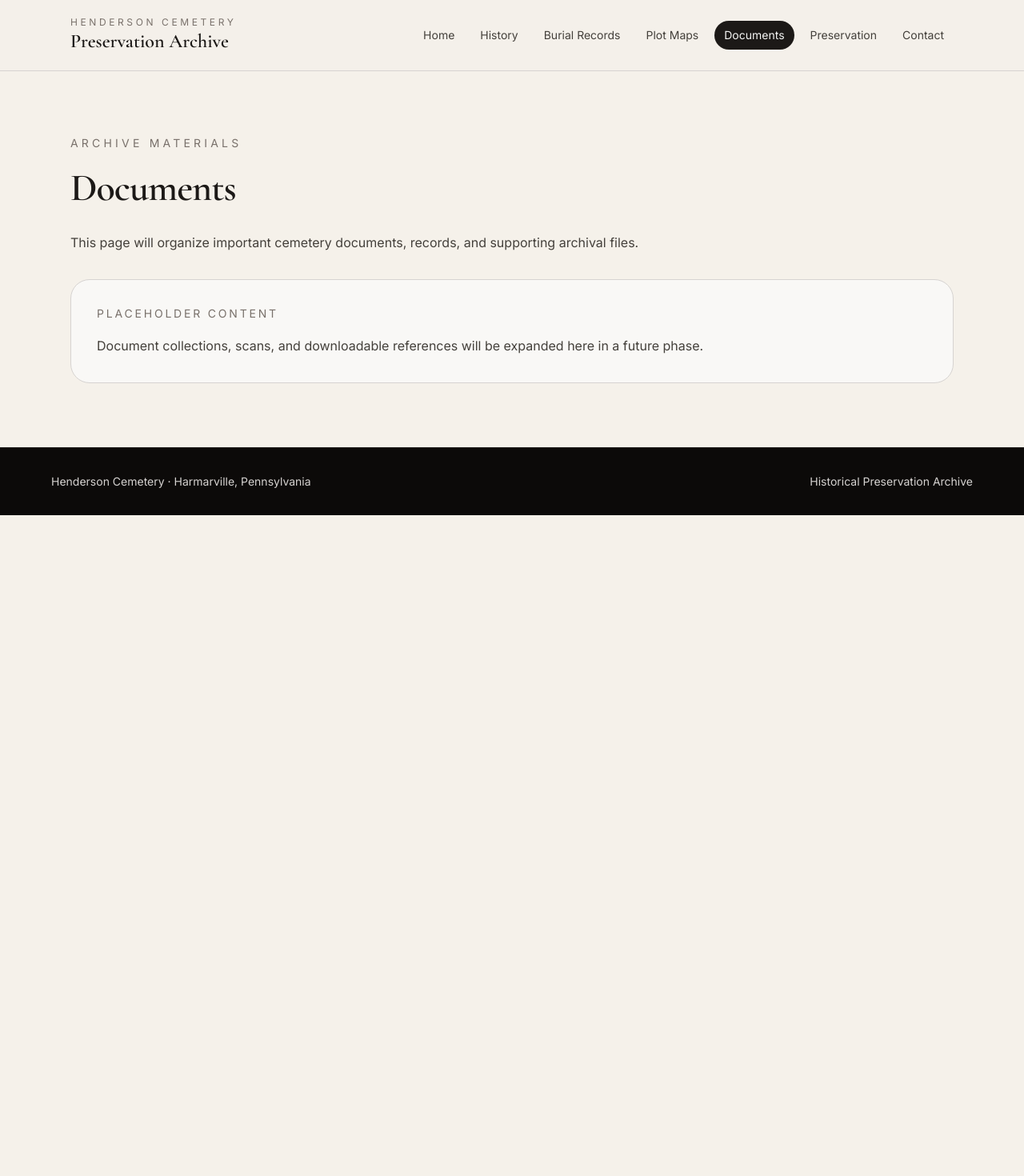
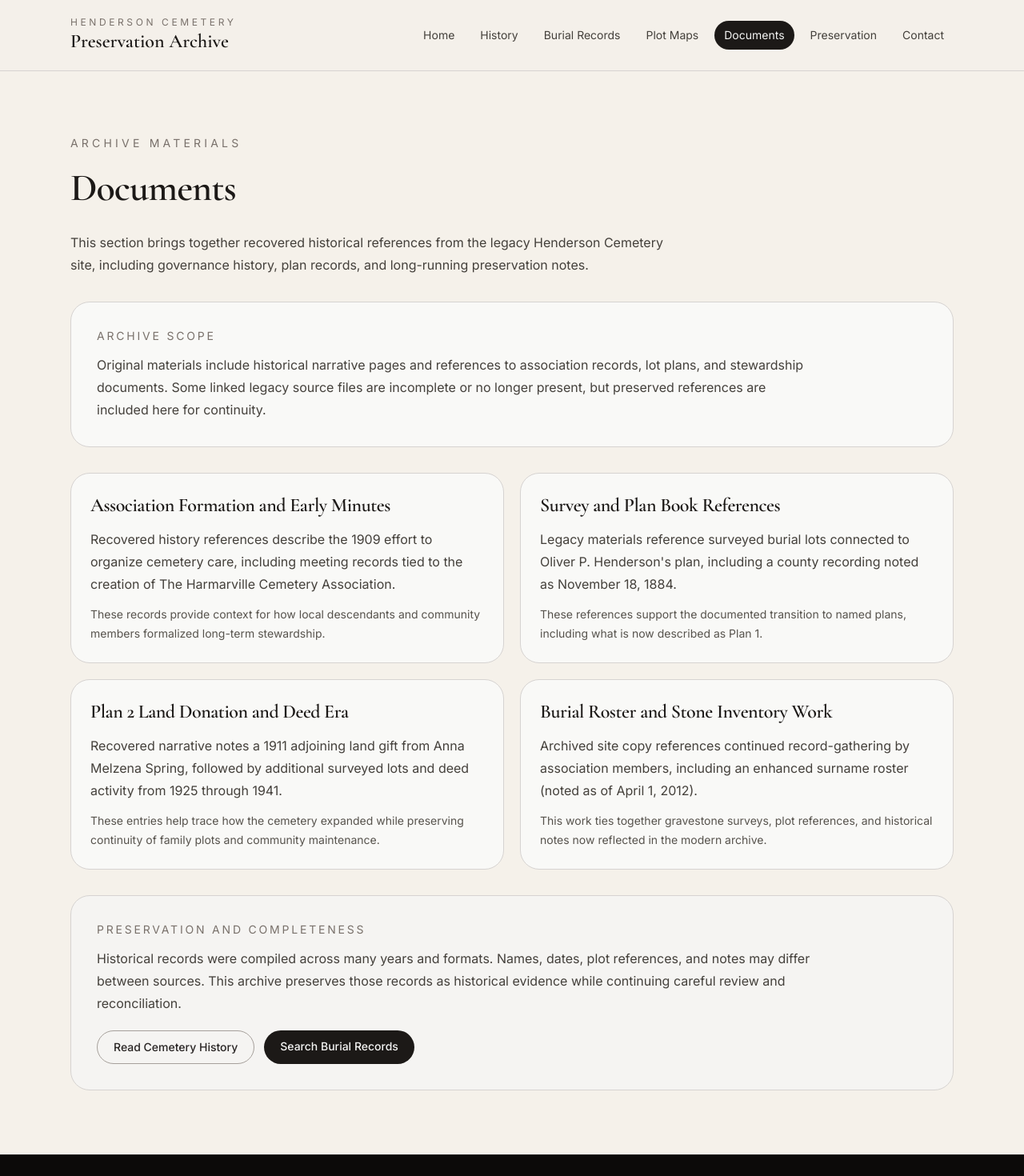
Before and after one commit to jcmnj/henderson-cemetery, a Next.js app: page /documents in a window 1280 px wide. Shown: the top 1470 px of the page at 80% size. Before the commit the page ends 800 px from the top, so only its background shows below. Built offline with nearby package versions, Linux system fonts and the light colour scheme.

Commit message:
Build Henderson documents archive page

```diff
--- a/app/documents/page.tsx
+++ b/app/documents/page.tsx
@@ -1,5 +1,37 @@
 import { SiteFooter } from "@/app/components/site/SiteFooter";
 import { SiteHeader } from "@/app/components/site/SiteHeader";
+import Link from "next/link";
+
+const recoveredCollections = [
+  {
+    title: "Association Formation and Early Minutes",
+    summary:
+      "Recovered history references describe the 1909 effort to organize cemetery care, including meeting records tied to the creation of The Harmarville Cemetery Association.",
+    details:
+      "These records provide context for how local descendants and community members formalized long-term stewardship.",
+  },
+  {
+    title: "Survey and Plan Book References",
+    summary:
+      "Legacy materials reference surveyed burial lots connected to Oliver P. Henderson's plan, including a county recording noted as November 18, 1884.",
+    details:
+      "These references support the documented transition to named plans, including what is now described as Plan 1.",
+  },
+  {
+    title: "Plan 2 Land Donation and Deed Era",
+    summary:
+      "Recovered narrative notes a 1911 adjoining land gift from Anna Melzena Spring, followed by additional surveyed lots and deed activity from 1925 through 1941.",
+    details:
+      "These entries help trace how the cemetery expanded while preserving continuity of family plots and community maintenance.",
+  },
+  {
+    title: "Burial Roster and Stone Inventory Work",
+    summary:
+      "Archived site copy references continued record-gathering by association members, including an enhanced surname roster (noted as of April 1, 2012).",
+    details:
+      "This work ties together gravestone surveys, plot references, and historical notes now reflected in the modern archive.",
+  },
+];
 
 export default function DocumentsPage() {
   return (
@@ -14,18 +46,65 @@ export default function DocumentsPage() {
           Documents
         </h1>
         <p className="mt-6 max-w-3xl text-base leading-7 text-stone-700">
-          This page will organize important cemetery documents, records, and
-          supporting archival files.
+          This section brings together recovered historical references from the
+          legacy Henderson Cemetery site, including governance history, plan
+          records, and long-running preservation notes.
         </p>
 
-        <div className="mt-8 rounded-3xl border border-stone-300 bg-stone-50/80 p-6 sm:p-8">
+        <div className="mt-8 rounded-3xl border border-stone-300 bg-stone-50/90 p-6 sm:p-8">
           <p className="text-sm uppercase tracking-[0.2em] text-stone-500">
-            Placeholder Content
+            Archive Scope
           </p>
-          <p className="mt-4 max-w-3xl text-base leading-7 text-stone-700">
-            Document collections, scans, and downloadable references will be
-            expanded here in a future phase.
+          <p className="mt-3 max-w-4xl text-base leading-7 text-stone-700">
+            Original materials include historical narrative pages and references
+            to association records, lot plans, and stewardship documents. Some
+            linked legacy source files are incomplete or no longer present, but
+            preserved references are included here for continuity.
           </p>
+        </div>
+
+        <div className="mt-8 grid gap-5 md:grid-cols-2">
+          {recoveredCollections.map((item) => (
+            <article
+              key={item.title}
+              className="rounded-3xl border border-stone-300 bg-stone-50/90 p-6"
+            >
+              <h2 className="font-serif text-2xl font-semibold">{item.title}</h2>
+              <p className="mt-3 text-base leading-7 text-stone-700">
+                {item.summary}
+              </p>
+              <p className="mt-3 text-sm leading-6 text-stone-600">
+                {item.details}
+              </p>
+            </article>
+          ))}
+        </div>
+
+        <div className="mt-8 rounded-3xl border border-stone-300 bg-stone-100/80 p-6 sm:p-8">
+          <p className="text-sm uppercase tracking-[0.2em] text-stone-500">
+            Preservation and Completeness
+          </p>
+          <p className="mt-3 max-w-4xl text-base leading-7 text-stone-700">
+            Historical records were compiled across many years and formats.
+            Names, dates, plot references, and notes may differ between sources.
+            This archive preserves those records as historical evidence while
+            continuing careful review and reconciliation.
+          </p>
+
+          <div className="mt-5 flex flex-wrap gap-3">
+            <Link
+              href="/history"
+              className="rounded-full border border-stone-400 px-5 py-2.5 text-sm font-medium text-stone-800 hover:bg-stone-200"
+            >
+              Read Cemetery History
+            </Link>
+            <Link
+              href="/burial-records"
+              className="rounded-full bg-stone-900 px-5 py-2.5 text-sm font-medium text-stone-100 hover:bg-stone-700"
+            >
+              Search Burial Records
+            </Link>
+          </div>
         </div>
       </section>
 
```
